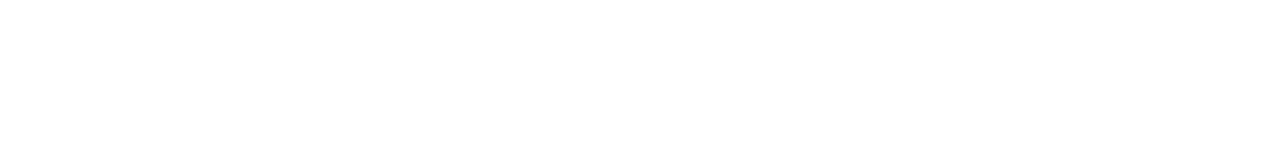
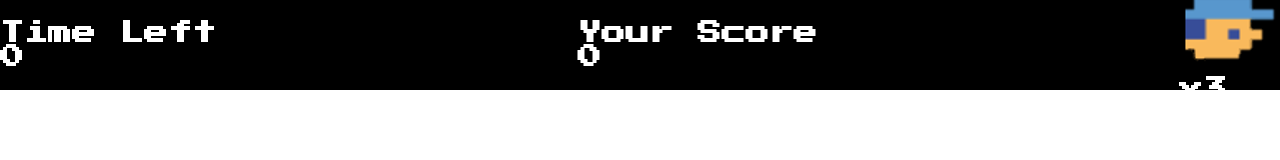
Before and after one commit to maxwelldeveloper7/jogo-detona-ralph, a plain HTML site: page index.html in a window 1280 px wide. Drawn offline with Linux system fonts and the light colour scheme.

Commit message:
Estilizando seu projeto

```diff
--- a/index.html
+++ b/index.html
@@ -19,8 +19,27 @@
     <link rel="stylesheet" href="./src/styles/reset.css">
     <link rel="stylesheet" href="./src/styles/main.css">
   </head>
+
   <body>
+    <div class="container">
+        <div class="menu">
+            <div class="menu-time">
+                <h2>Time Left</h2>
+                <h2>0</h2>
+            </div>
+            <div class="menu-score">
+                <h2>Your Score</h2>
+                <h2>0</h2>
+            </div>
+            <div class="menu-lives">
+                <img src="./src/images/player.png" alt="">
+                <h2>x3</h2>
+            </div>
+        </div>
+        <div class="panel">
 
+        </div>
+    </div>
     <script defer src="./src/scripts/engine.js"></script>
   </body>
 </html>
--- a/src/styles/main.css
+++ b/src/styles/main.css
@@ -0,0 +1,14 @@
+.container{
+    display: flex;
+}
+
+.menu{
+    display: flex;
+    justify-content: space-between;
+    align-items: center;
+
+    height: 90px;
+    width: 100%;
+    background-color: #000000;
+    color: #ffffff;
+}
```
